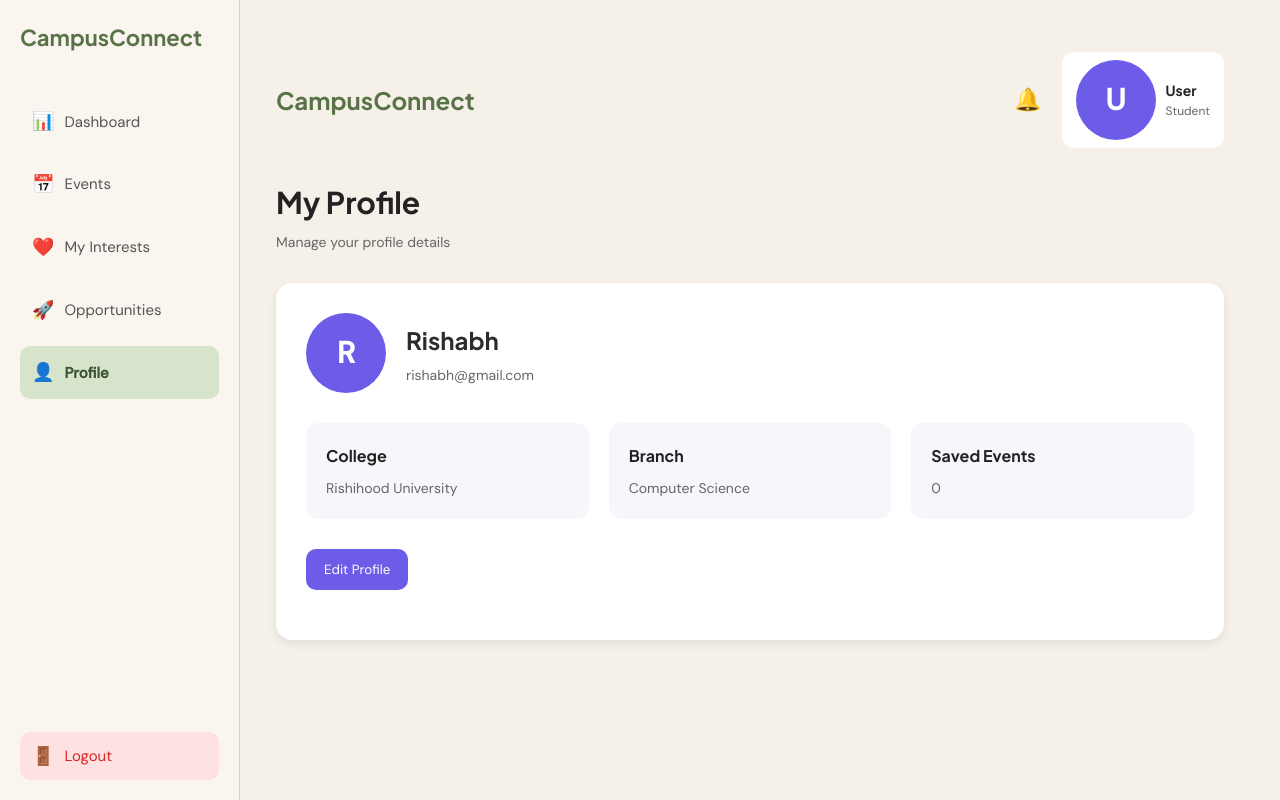
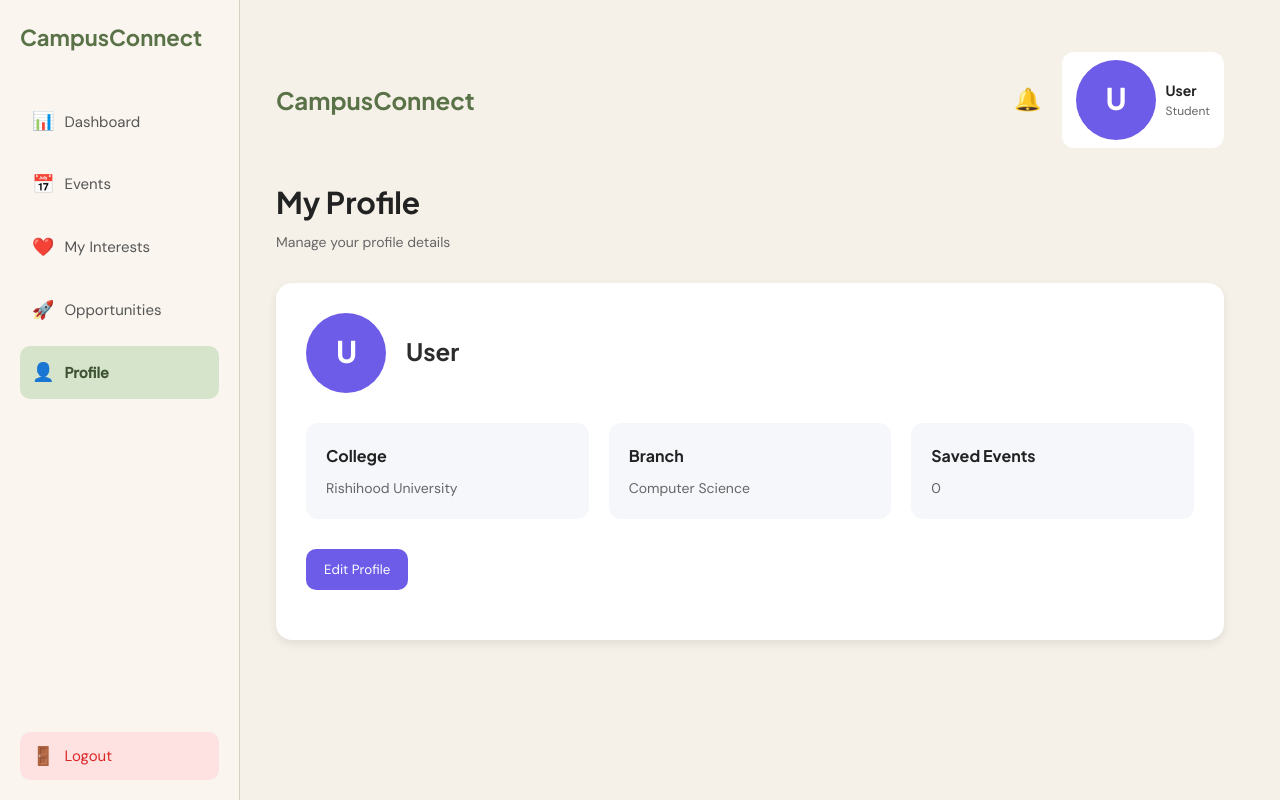
Before and after one commit to risrajawat/CampusConnect, a React (Vite) app: page /profile in a window 1280 px wide. Built offline with nearby package versions, Linux system fonts and the light colour scheme.

Commit message:
Fixed: login fixed

```diff
--- a/src/pages/Profile/Profile.jsx
+++ b/src/pages/Profile/Profile.jsx
@@ -7,10 +7,15 @@ import "./Profile.css";
 
 function Profile() {
 
+  const loggedIn = JSON.parse(localStorage.getItem("user")) || {};
+
+  const emailName = (loggedIn.email || "").split("@")[0] || "User";
+  const capitalizedName = emailName.charAt(0).toUpperCase() + emailName.slice(1);
+
   // User Data
   const [user, setUser] = useState({
-    name: "Rishabh",
-    email: "rishabh@gmail.com",
+    name: capitalizedName,
+    email: loggedIn.email || "",
     college: "Rishihood University",
     branch: "Computer Science",
   });
```
